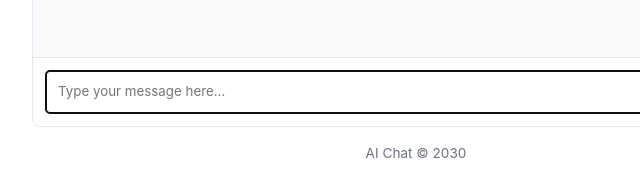
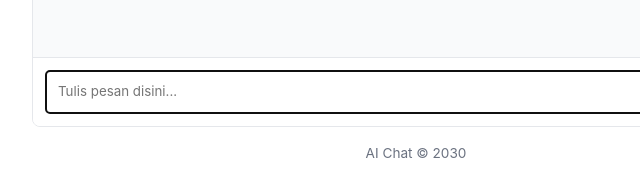
Before and after one commit to animalpsychic/chatai, a website: page public/index.html in a window 1280 px wide. Shown: the part 618-797 px from the top of the page, 224-864 px from the left. Drawn offline with Linux system fonts and the light colour scheme.

Commit message:
Update index.html

```diff
--- a/public/index.html
+++ b/public/index.html
@@ -146,7 +146,7 @@
       <div id="chat-messages" class="chat-messages">
         <div class="message assistant-message">
           <p>
-            Ceritain mimpi kamu hari ini
+            Ceritain mimpi kamu hari ini,
             nanti aku kasih tahu angkanya?
           </p>
         </div>
@@ -159,7 +159,7 @@
       <div class="message-input">
         <textarea
           id="user-input"
-          placeholder="Type your message here..."
+          placeholder="Tulis pesan disini..."
           rows="1"
           autofocus
         ></textarea>
```
